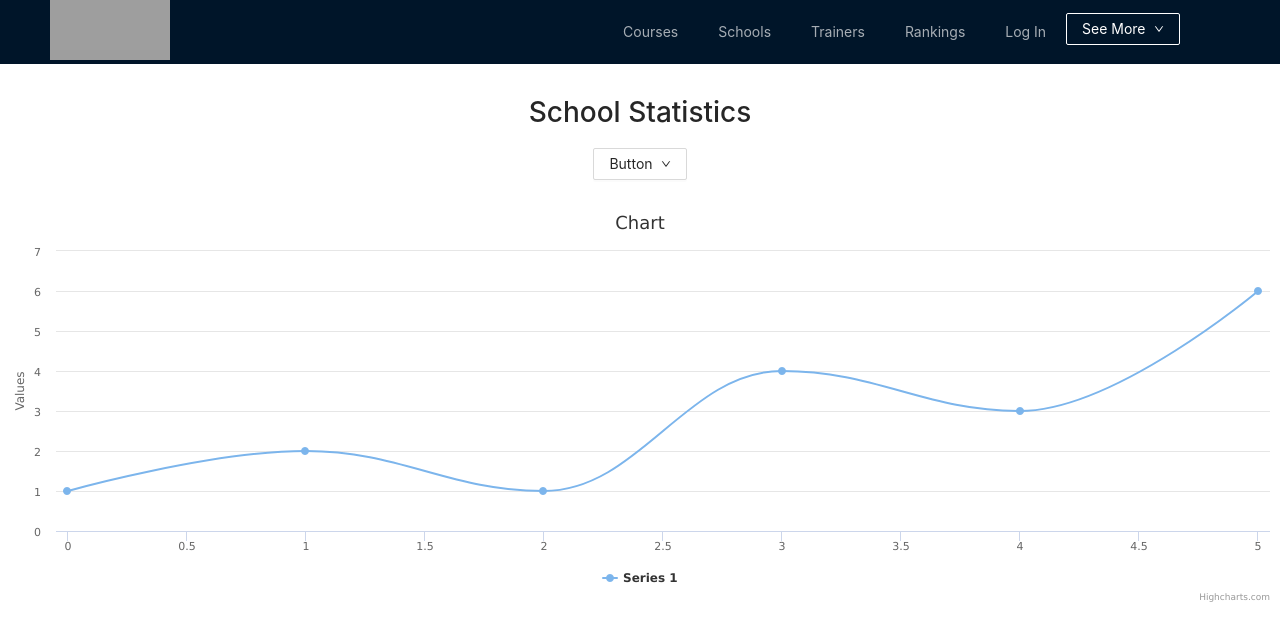
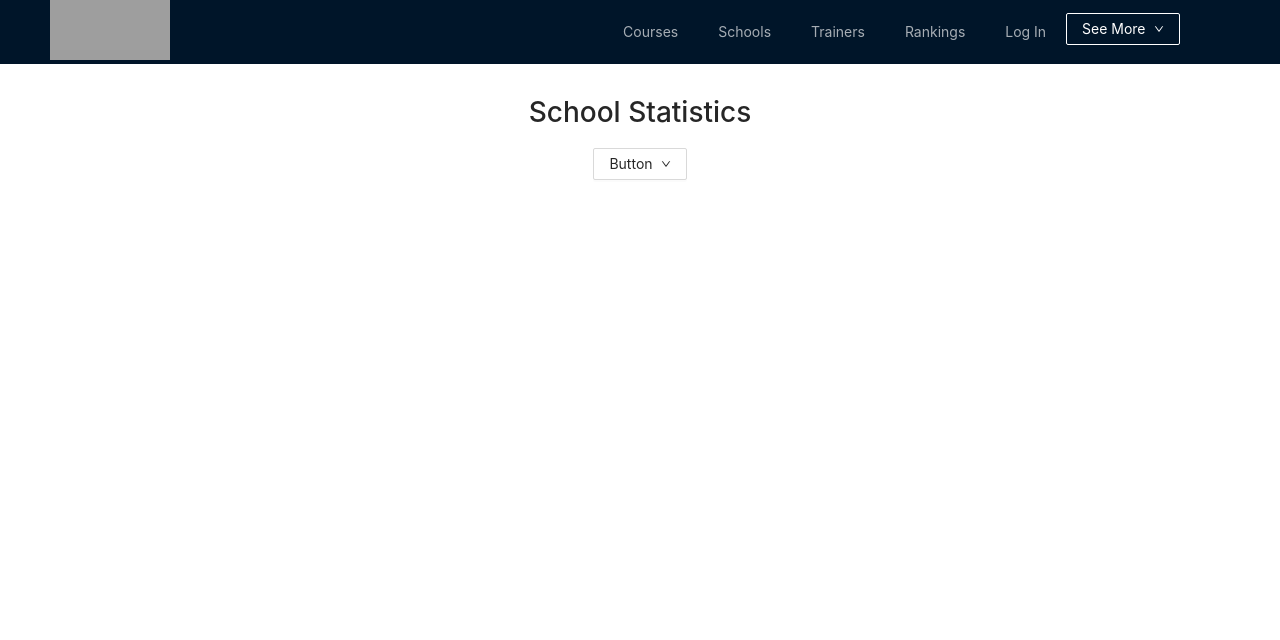
Before and after one commit to RasenganORG/RhythmApp, a React (Create React App) app: page /statistics in a window 1280 px wide. Shown: the top 640 px of the page. Built offline with nearby package versions, Linux system fonts and the light colour scheme; grey boxes are pictures that could not be loaded.

Commit message:
statistics commented

```diff
--- a/src/Statistics.js
+++ b/src/Statistics.js
@@ -7,8 +7,8 @@ import {
   LineChartOutlined,
 } from "@ant-design/icons";
 import { Button, Dropdown, Menu, message, Space, Tooltip } from "antd";
-import Highcharts from "highcharts";
-import HighchartsReact from "highcharts-react-official";
+// import Highcharts from "highcharts";
+// import HighchartsReact from "highcharts-react-official";
 
 export default function Statistics() {
   // for dropdown
@@ -78,7 +78,7 @@ export default function Statistics() {
           </Button>
         </Dropdown>
       </div>
-      <HighchartsReact highcharts={Highcharts} options={options} />
+      {/* <HighchartsReact highcharts={Highcharts} options={options} /> */}
       {/* <HighchartsReact
         highcharts={Highcharts}
         constructorType={"stockChart"}
```
